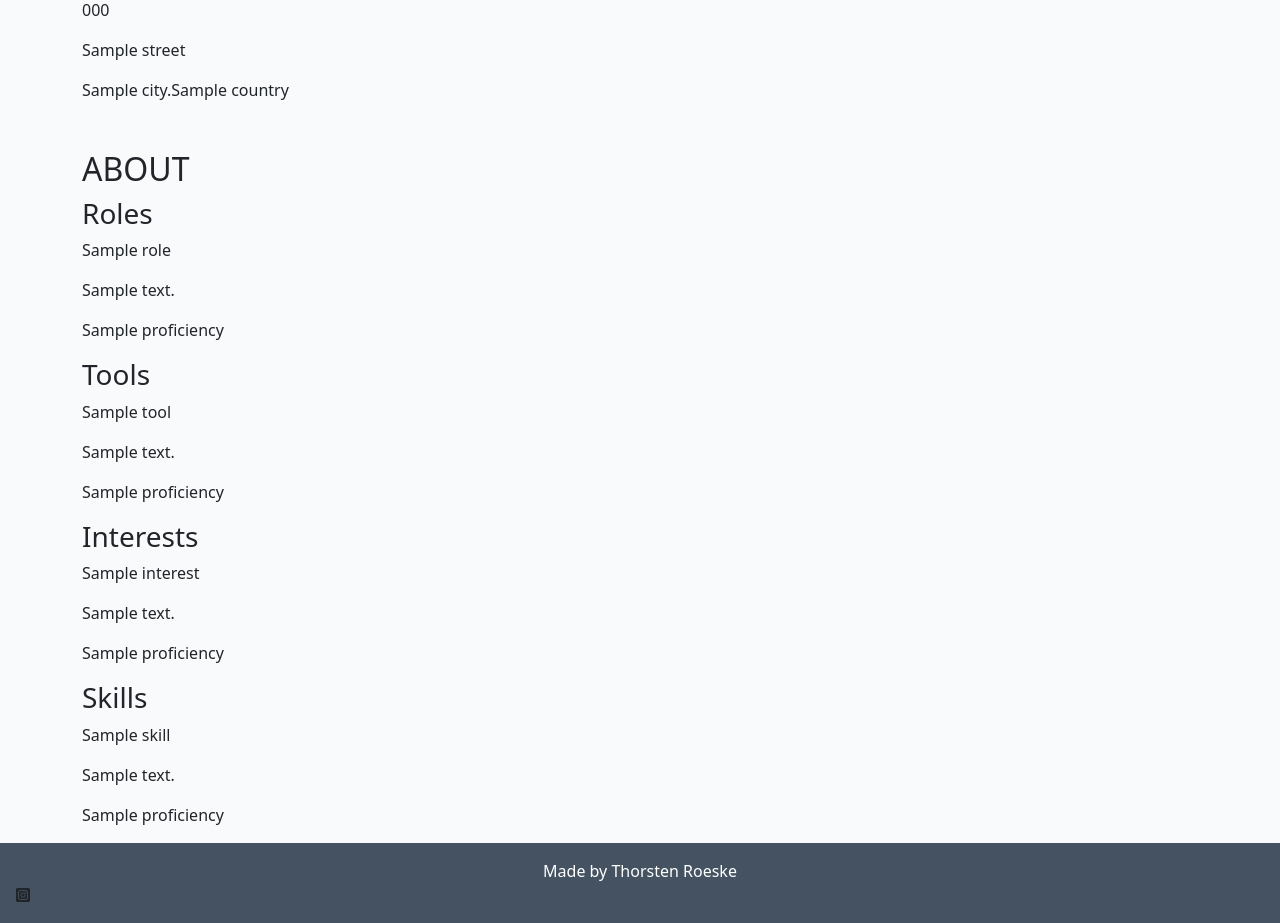
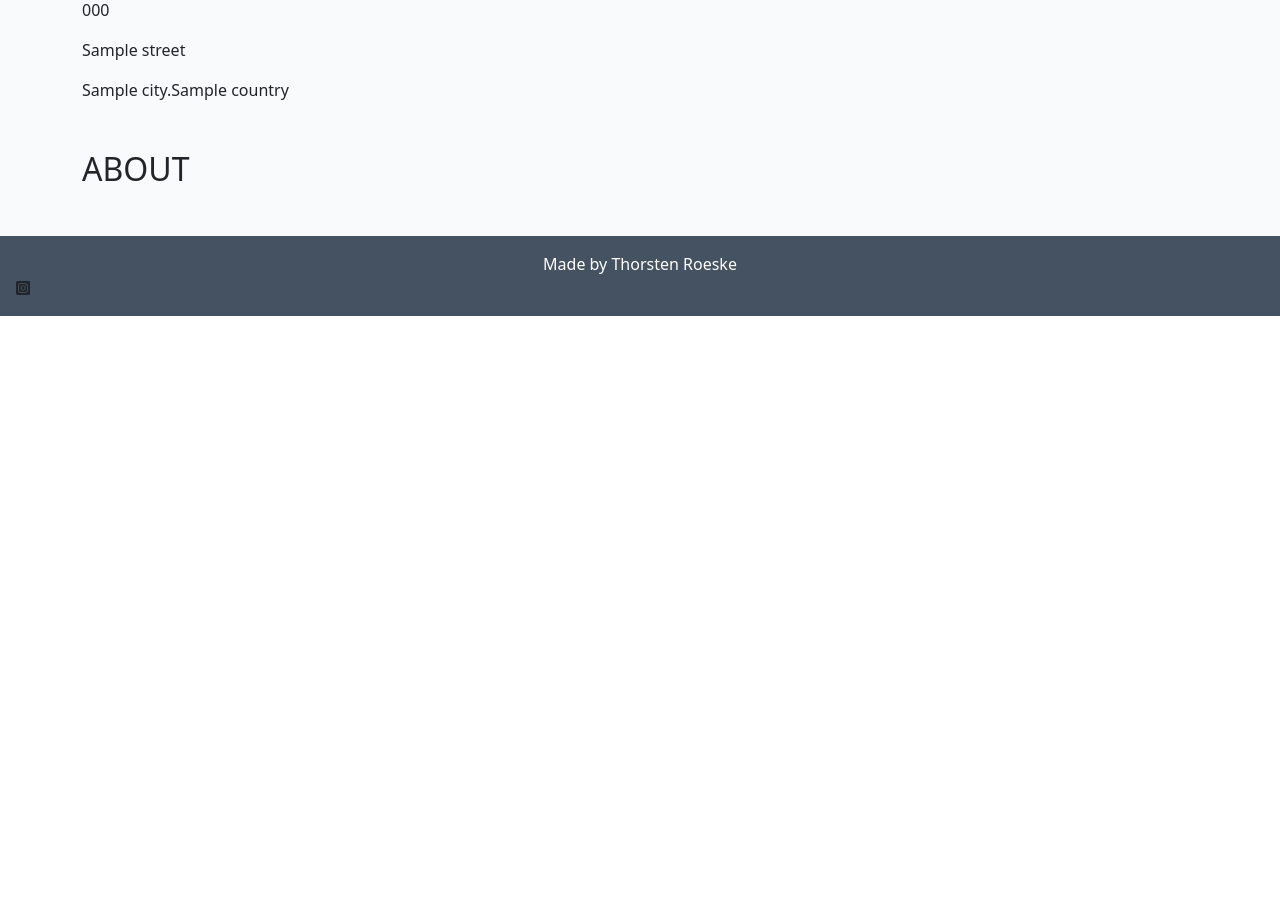
Before and after one commit to troeske/Portfolio-Web-App, a Django app: template home/templates/home/home.html in a window 1280 px wide. Shown: the part 484-1407 px from the top of the page. After the commit the page ends 800 px from the top, so only its background shows below. Run offline with Django 4.2, Linux system fonts and the light colour scheme; the template is opened without the code that fills it: most values are stand-ins (such as "Sample title", 1, 10 or a date in 2020); grey boxes marked "Sample" are stand-in pictures.

Commit message:
fix: conditional dispolay of skills sections

```diff
--- a/home/models.py
+++ b/home/models.py
@@ -28,7 +28,7 @@
     label = models.CharField(max_length=200, blank=False)
     type = models.IntegerField(choices=TYPE, default=1)
     proficiency = models.IntegerField()
-    text = models.CharField(max_length=250, blank=True)
+    text = models.TextField(blank=True)
 
     class Meta:
         ordering = ["type"]
--- a/home/templates/home/home.html
+++ b/home/templates/home/home.html
@@ -12,7 +12,7 @@
 
 <div class="container mt-5">
     <h2>ABOUT</h2>
-    {% if roles.length > 0 %}
+    {% if show_roles %}
     <h3>Roles</h3>
     {% for role in roles %}
     <p>{{ role.label }}</p>
@@ -20,15 +20,15 @@
     <p>{{ role.proficiency }}</p>
     {% endfor %}
     {% endif %}
-    {% if tools.length > 0 %}
+    {% if show_tools %}
     <h3>Tools</h3>
-    {% for tool in tooles %}
-    <p>{{ tool.label }}</p>
-    <p>{{ tool.text }}</p>
-    <p>{{ tool.proficiency }}</p>
+    {% for t in tools %}
+    <p>{{ t.label }}</p>
+    <p>{{ t.text }}</p>
+    <p>{{ t.proficiency }}</p>
     {% endfor %}
     {% endif %}
-    {% if interests.length > 0 %}
+    {% if show_interests %}
     <h3>Interests</h3>
     {% for interest in interests %}
     <p>{{ interest.label }}</p>
@@ -36,7 +36,7 @@
     <p>{{ interest.proficiency }}</p>
     {% endfor %}
     {% endif %}
-    {% if skills.length > 0 %}
+    {% if show_skills %}
     <h3>Skills</h3>
     {% for skill in skills %}
     <p>{{ skill.label }}</p>
```
Also changed, not shown: home/views.py (+17 -0 lines), home/migrations/0003_alter_skill_text.py (added).
